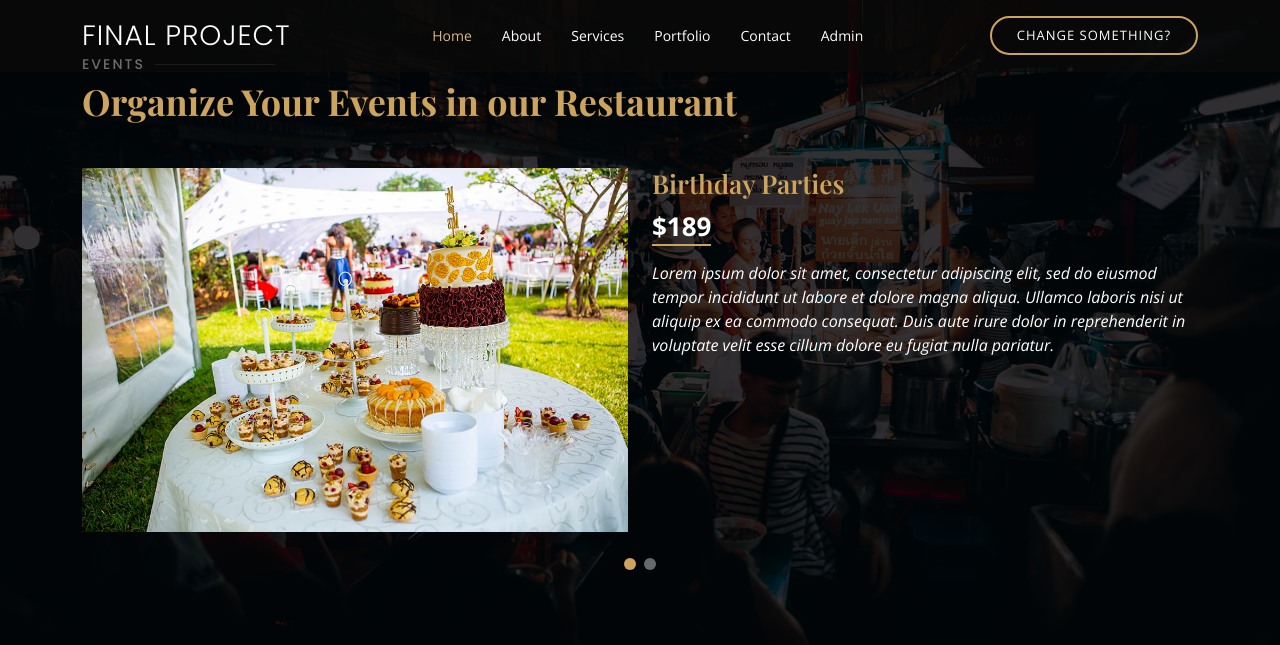
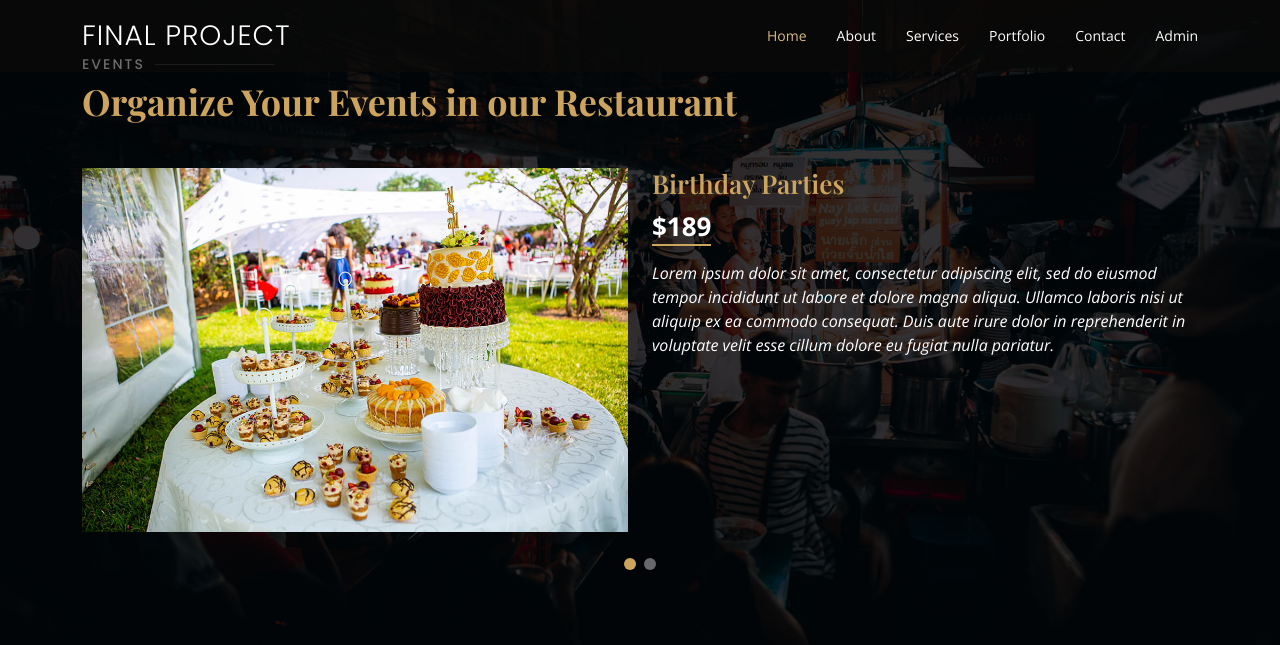
Before and after one commit to Gioant/TeamProject, a PHP site: page /TeamProject/services.php in a window 1280 px wide. Shown: the top 645 px of the page. Run offline with PHP 8.4, Linux system fonts and the light colour scheme; data comes from the database, SQL or seed files in the repository; some web fonts are replaced.

Commit message:
Andy Removed redundant code

```diff
--- a/Restaurantly/services.php
+++ b/Restaurantly/services.php
@@ -63,7 +63,6 @@ $get_slider = $database->get_slider();
             </ul>
             <i class="bi bi-list mobile-nav-toggle"></i>
         </nav><!-- .navbar -->
-        <a href="#book-a-table" class="book-a-table-btn scrollto d-none d-lg-flex">Change Something?</a>
 
     </div>
 </header><!-- End Header -->
```
